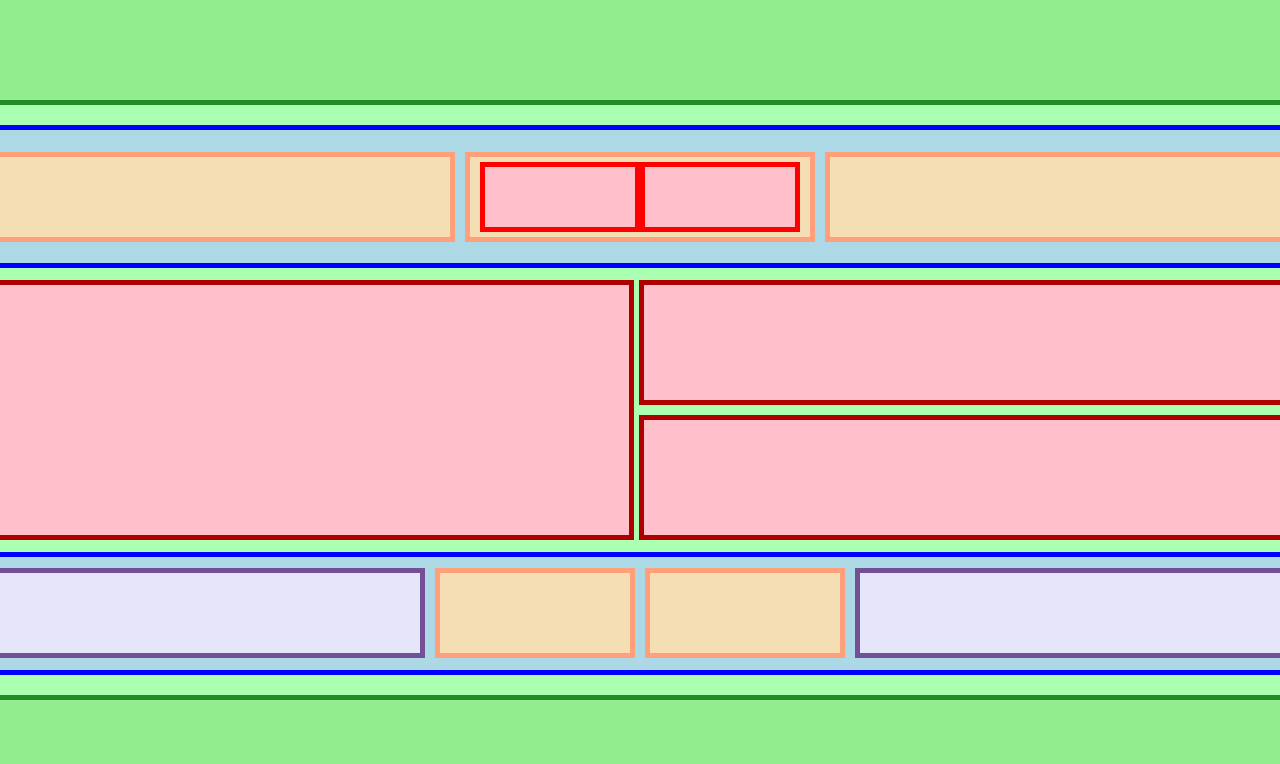
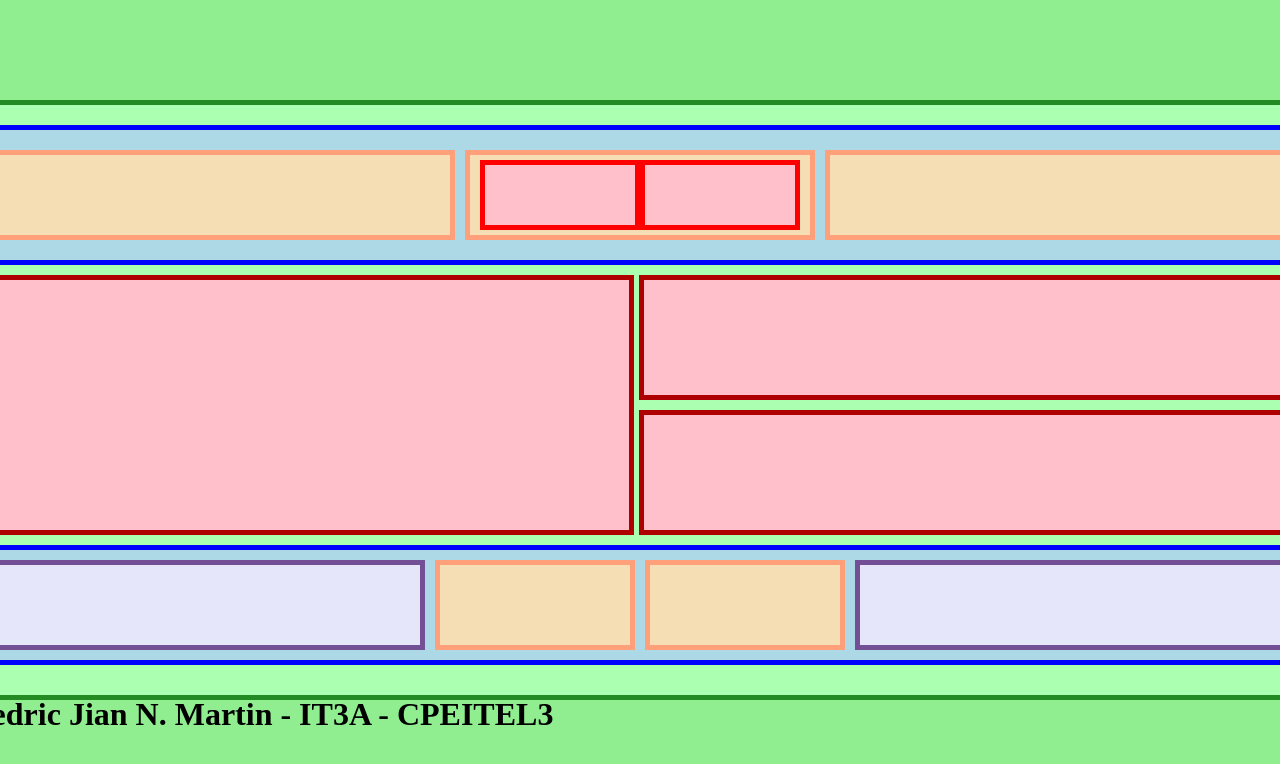
Before and after one commit to CedricJianN/layout, a plain HTML site: page index.html in a window 1280 px wide. Shown: the top 764 px of the page. Drawn offline with Linux system fonts and the light colour scheme.

Commit message:
index.html

```diff
--- a/index.html
+++ b/index.html
@@ -31,6 +31,9 @@
             <div class="small-box"></div>
             <div class="small-box"></div>
         </div>
+        <div class="name-container">
+            <h1>Cedric Jian N. Martin - IT3A - CPEITEL3</h1>
+        </div>
     </div>
 </body>
 </html>
```
